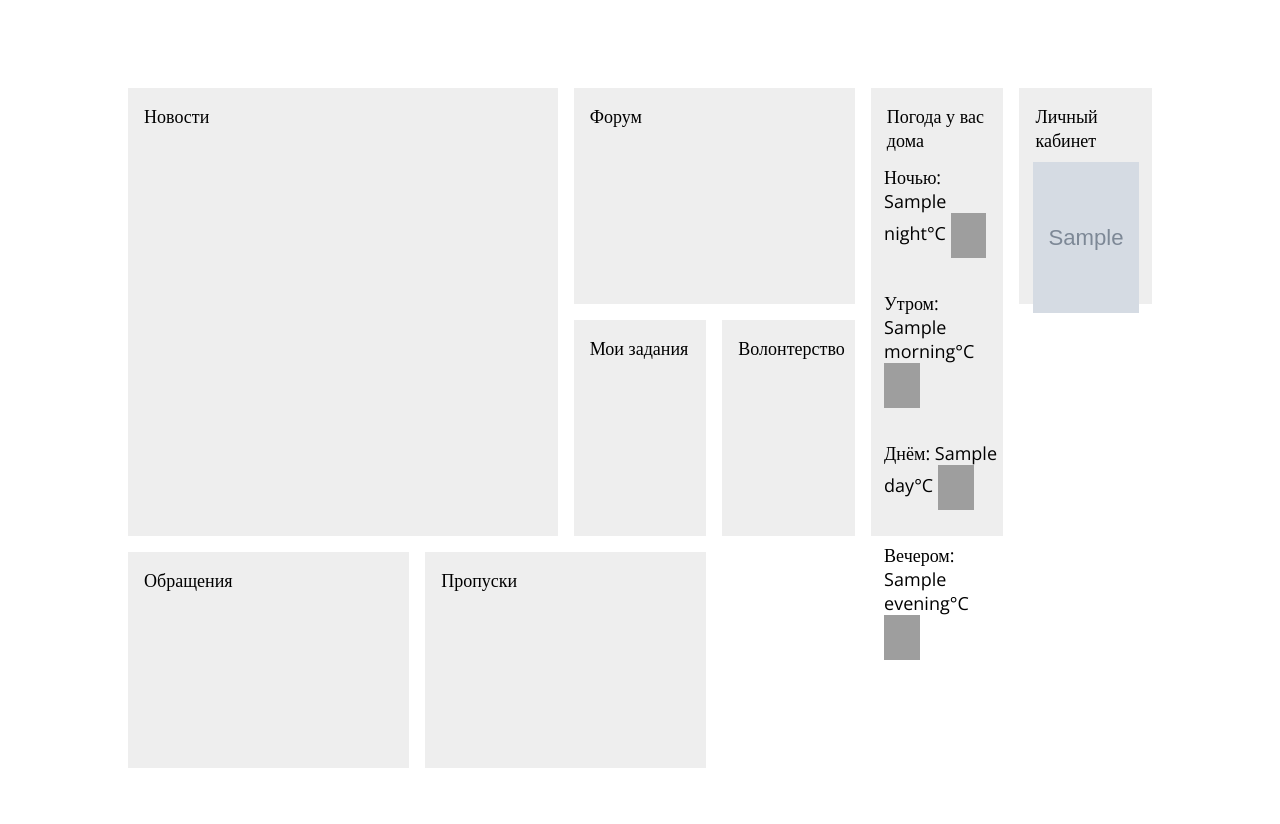
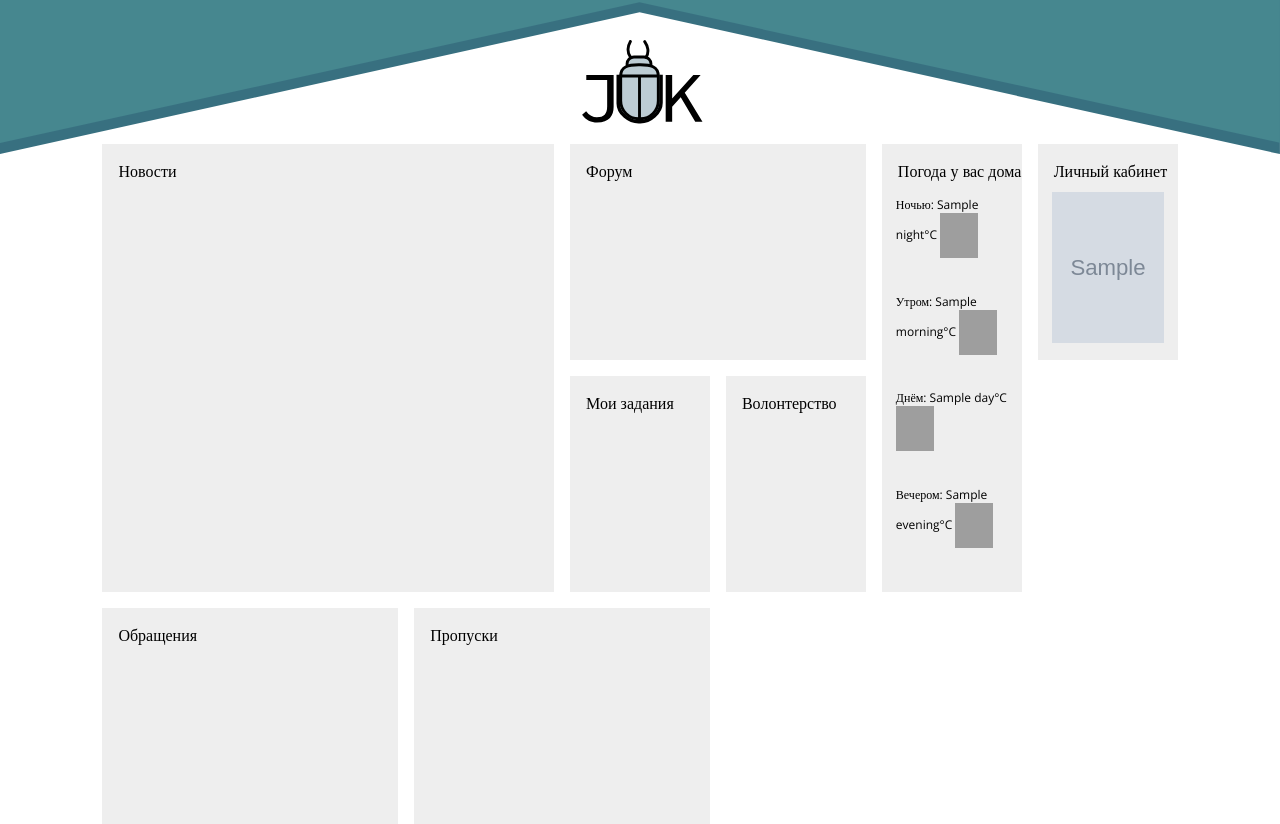
Before and after one commit to G0P0Ke/juk, a Django app: template common/templates/main.html in a window 1280 px wide. Before the commit the page ends 768 px from the top, so only its background shows below. Run offline with Django 3.2, Linux system fonts and the light colour scheme; a user stored in the database is signed in; tables that the repository leaves empty hold one stand-in row (values such as "Sample post"); the template is opened without the code that fills it: most values are stand-ins (such as "Sample title", 1, 10 or a date in 2020); grey boxes marked "Sample" are stand-in pictures; grey boxes are pictures that could not be loaded.

Commit message:
Roof and logo

```diff
--- a/common/templates/main.html
+++ b/common/templates/main.html
@@ -9,15 +9,19 @@
 
 </head>
 <body>
+  <div class="roof">
+    <img class="logo" src="{% static 'img/logo.svg' %}">
+    <img src="{% static 'img/roof.svg' %}">
+  </div>
   <div class="wrapper">
 
-    <div class="rectangle-big">
+    <div class="rectangle-big" onclick="window.location.href='/manager/news'">
         <div class="title">Новости</div>
 
 
     </div>
 
-    <div class="rectangle-horizontal " onclick="window.location.href='forum'">
+    <div class="rectangle-horizontal" onclick="window.location.href='forum'">
         <div class="title">Форум</div>
 
 
@@ -58,7 +62,7 @@
         <img src={{user.tenant.photo.url}}>
     </div>
 
-     <div class="square" onclick="window.location.href='news'">
+     <div class="square" onclick="window.location.href='vol/help'">
         <div class="title">Мои задания</div>
 
     </div>
@@ -68,12 +72,12 @@
 
     </div>
 
-    <div class="rectangle-horizontal" onclick="window.location.href='news'">
+    <div class="rectangle-horizontal" onclick="window.location.href='my_appeals'">
         <div class="title">Обращения</div>
 
     </div>
 
-    <div class="rectangle-horizontal" onclick="window.location.href='passes'">
+    <div class="rectangle-horizontal" onclick="window.location.href='tenant/pass'">
         <div class="title">Пропуски</div>
 
     </div>
--- a/static/css/main.css
+++ b/static/css/main.css
@@ -1,26 +1,31 @@
 @import url(https://fonts.googleapis.com/css?family=Open+Sans);
 
 body{
+   margin: 0;
    font-family: 'Open Sans',serif;
 }
 
+.roof{
+  height: 18vh;
+}
+
+.logo{
+  position: absolute;
+  top: 5vh;
+  margin-left: 45vw;
+  width: 10vw;
+}
+
 .wrapper{
-  padding-left:160px;
-  padding-right:160px;
-  padding-top: 80px;
+  padding-left: 8vw;
+  padding-right: 8vw;
+  padding-top: minmax(5vh, 5vw);
   display:grid;
   background-color:white;
   grid-template-columns: repeat(7,1fr);
   grid-auto-rows:minmax(auto, 100px);
   grid-gap:1em;
   background: rgba(0,0,0,0);
-}
-
-@media only screen and (max-width: 1400px) {
-  .wrapper {
-    padding-left: 120px;
-    padding-right: 120px;
-  }
 }
 
 
@@ -76,7 +81,7 @@ body{
     margin-top: 16px;
     margin-left: 16px;
     margin-bottom: -15%;
-    font-size: 18px;
+    font-size: 2vh;
     position: center;
 }
 
@@ -84,7 +89,7 @@ body{
     padding-top: 10%;
     margin-top: 15%;
     margin-left: 10%;
-    font-size: 18px;
+    font-size: 1.5vh;
 
 }
 
```
Also changed, not shown: common/templates/assets/img/roof.svg (added), static/img/logo.svg (added), static/img/roof.svg (added).
